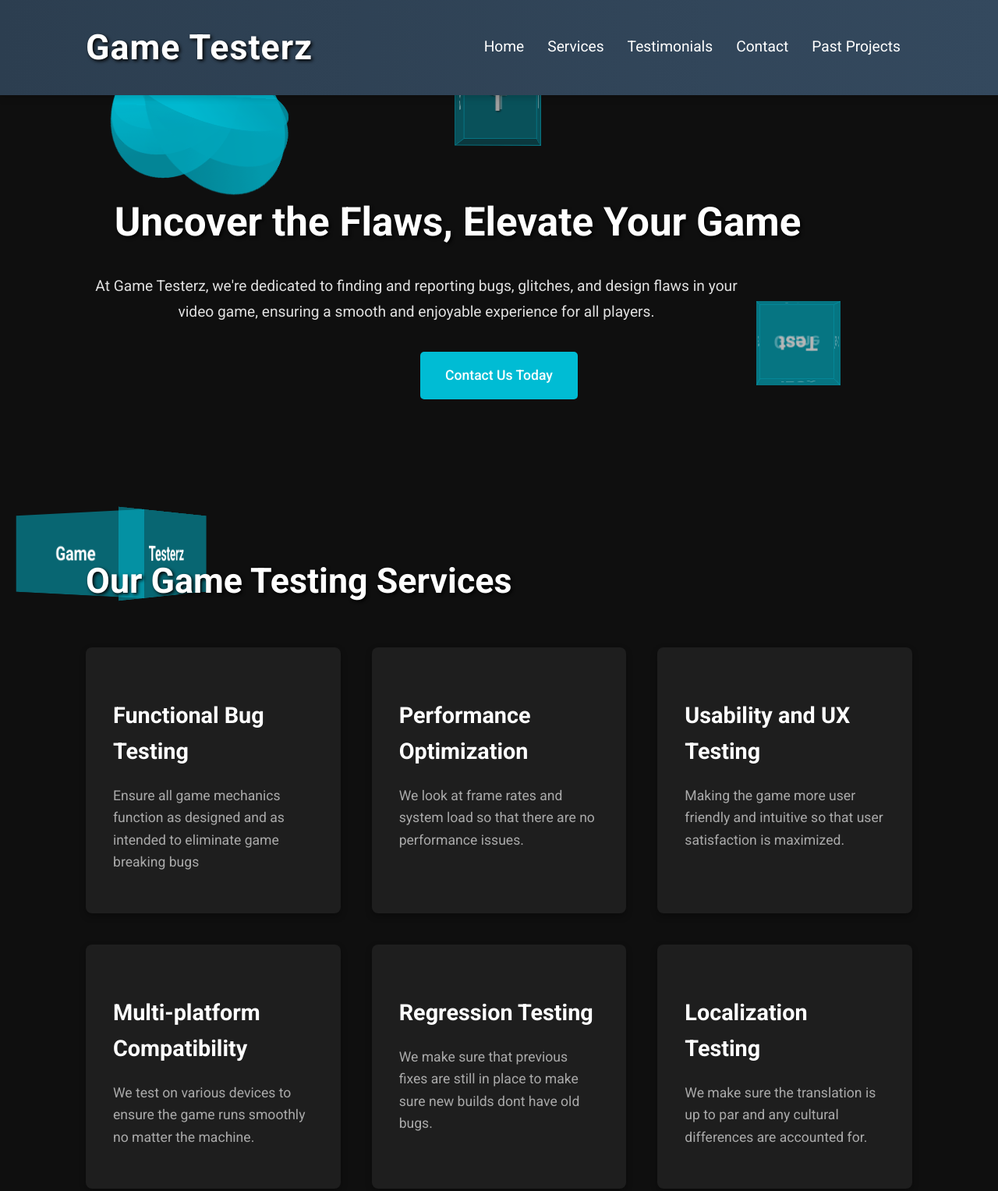
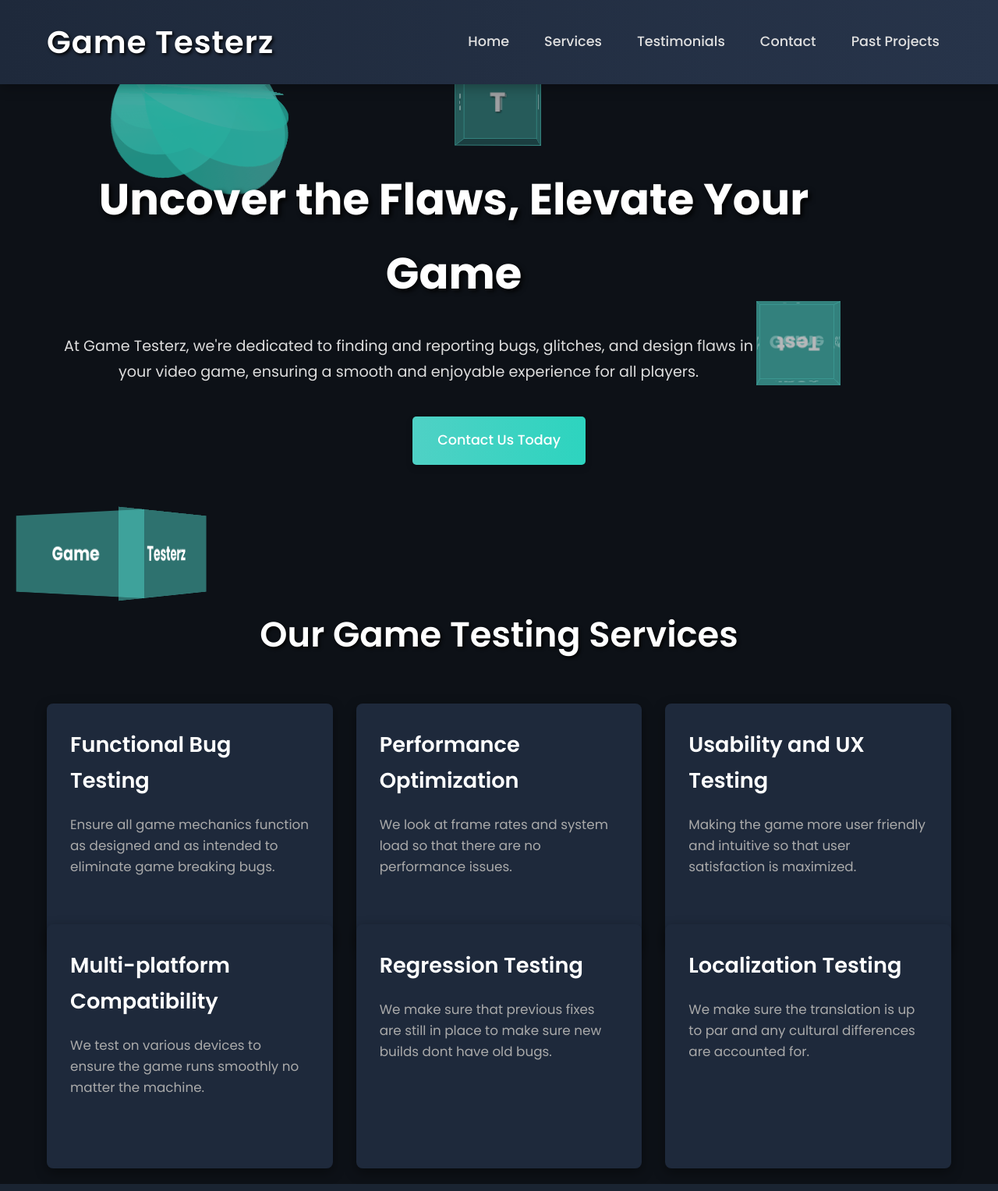
Before and after one commit to nelsenm25/hi, a plain HTML site: page index.html in a window 1280 px wide. Shown: the top 1527 px of the page at 78% size. Drawn offline with Linux system fonts and the light colour scheme.

Commit message:
Update index.html

```diff
--- a/index.html
+++ b/index.html
@@ -4,108 +4,126 @@
     <meta charset="UTF-8">
     <meta name="viewport" content="width=device-width, initial-scale=1.0">
     <title>Game Testerz - Uncover the Flaws</title>
+    <link href="https://fonts.googleapis.com/css2?family=Poppins:wght@300;400;500;600;700&display=swap" rel="stylesheet">
     <style>
-        /* CSS Styles */
-        body {
-            font-family: 'Roboto', sans-serif;
+        /* CSS Reset and General Styles */
+        body, h1, h2, h3, p, ul, li, a {
             margin: 0;
             padding: 0;
-            background-color: #0f0f0f;
-            color: #e0e0e0;
-            overflow-x: hidden;
-            overflow-y: auto;
-            line-height: 1.6;
-            display: flex; /* Added to center content vertically */
-            flex-direction: column; /* Added to ensure content flows correctly */
-            min-height: 100vh; /* Ensure full viewport height */
+            list-style: none;
+            text-decoration: none;
         }
 
+        body {
+            font-family: 'Poppins', sans-serif;
+            background: #0d1117; /* Dark background */
+            color: #f0f0f0; /* Light text */
+            line-height: 1.7;
+            overflow-x: hidden;
+            display: flex;
+            flex-direction: column;
+            min-height: 100vh;
+        }
+
+        .container {
+            max-width: 1200px;
+            margin: 0 auto;
+            padding: 0 20px;
+            box-sizing: border-box;
+        }
+
+        /* Header Styles */
         header {
-            background: linear-gradient(to right, #2c3e50, #34495e);
-            padding: 25px 0;
-            text-align: center;
-            box-shadow: 0 2px 10px rgba(0, 0, 0, 0.2);
+            background: linear-gradient(to right, #1e293b, #27344a);
+            padding: 20px 0;
+            box-shadow: 0 4px 15px rgba(0, 0, 0, 0.3);
+            position: relative;
+            z-index: 100;
+
         }
 
         header .container {
             display: flex;
-            justify-content: space-between; /* Distribute space between title and nav */
-            align-items: center; /* Vertically align items */
+            justify-content: space-between;
+            align-items: center;
         }
 
         header h1 {
-            margin: 0;
-            font-size: 2.8em;
+            font-size: 2.5em;
+            color: #fff;
+            text-shadow: 2px 2px 4px #000;
             letter-spacing: 1px;
-            text-shadow: 2px 2px 4px #000;
-            color: #fff;
+            font-weight: 600;
+
         }
 
         nav {
-            display: flex; /* Ensure nav items are in a row */
+           display: flex;
+           justify-content: flex-end;
+           gap: 15px;
         }
 
         nav a {
-            color: #fff;
-            text-decoration: none;
-            margin: 0 15px; /* Reduced margin for better spacing */
-            font-size: 1.2em;
+            color: #e0e0e0;
+            font-size: 1.1em;
+            padding: 10px 15px;
             transition: color 0.3s ease;
+            font-weight: 500;
+        }
+
+         nav a:hover {
+            color: #5eead4; /* Hover text color */
         }
 
 
-        nav a:hover {
-            color: #00bcd4;
-        }
-
-        .container {
-            max-width: 1100px;
-            margin: 0 auto;
-            padding: 0 20px; /* Add horizontal padding */
-            box-sizing: border-box; /* Include padding in the width calculation */
-        }
-
+        /* Hero Section */
        .hero-section {
-            padding: 80px 0;
+            padding: 100px 0;
             display: flex;
             flex-direction: column;
             align-items: center;
             justify-content: center;
             text-align: center;
             flex: 1;
+            position: relative;
         }
 
         .hero-section h2 {
-            font-size: 3.2em;
-            margin-bottom: 25px;
-            text-shadow: 2px 2px 4px #000;
+            font-size: 3.5em;
+            margin-bottom: 30px;
+            text-shadow: 3px 3px 6px #000;
             color: #fff;
-             max-width: 90%; /* added */
+            font-weight: 700;
+            max-width: 90%;
         }
 
         .hero-section p {
             font-size: 1.2em;
-             margin-bottom: 35px;
-             line-height: 1.7;
-             max-width: 80%; /* added */
+            margin-bottom: 40px;
+            color: #ddd;
+             max-width: 80%;
+
         }
+
 
         .btn {
             display: inline-block;
-            background-color: #00bcd4;
+            background: linear-gradient(to right, #4fd1c5, #2dd4bf);
             color: #fff;
             padding: 16px 32px;
-            text-decoration: none;
             border-radius: 5px;
-            transition: background-color 0.3s ease;
             font-size: 1.1em;
             font-weight: 500;
+            box-shadow: 0 4px 8px rgba(0, 0, 0, 0.2);
+            transition: background 0.3s ease;
         }
 
+
         .btn:hover {
-            background-color: #00a2b8;
+            background: linear-gradient(to right, #3ba89a, #25b2a0); /* Hover background */
         }
 
+        /* Services Section */
         .services-section {
             padding: 80px 0;
         }
@@ -115,43 +133,53 @@
            margin-bottom: 50px;
            text-shadow: 2px 2px 4px #000;
            color: #fff;
+           text-align: center;
+            font-weight: 600;
        }
 
        .service-grid {
             display: grid;
-            grid-template-columns: repeat(auto-fit, minmax(320px, 1fr));
-            gap: 40px;
+            grid-template-columns: repeat(auto-fit, minmax(300px, 1fr));
+            gap: 30px;
             margin-top: 30px;
         }
 
+
        .service-item {
-            background-color: #1e1e1e;
-            padding: 35px;
+            background: #1e293b;
+            padding: 30px;
             border-radius: 8px;
-            text-align: left;
-            box-shadow: 0 4px 8px rgba(0, 0, 0, 0.3);
+            box-shadow: 0 5px 15px rgba(0, 0, 0, 0.4);
             transition: transform 0.3s ease, box-shadow 0.3s ease;
+             height: 100%;
+           display: flex;
+           flex-direction: column;
        }
 
+
         .service-item:hover {
-            transform: translateY(-8px);
-            box-shadow: 0 6px 15px rgba(0, 0, 0, 0.4);
+            transform: translateY(-10px);
+            box-shadow: 0 7px 20px rgba(0, 0, 0, 0.5);
         }
 
         .service-item h3 {
-            font-size: 1.8em;
+            font-size: 1.7em;
             margin-bottom: 20px;
             color: #fff;
+            font-weight: 600;
         }
 
          .service-item p {
-            font-size: 1.1em;
+             font-size: 1.05em;
              line-height: 1.6;
              color: #aaa;
+             flex: 1; /* Let the <p> take all available vertical space. */
          }
 
+
+       /* Testimonials Section */
         .testimonials-section {
-            background-color: #1a1a1a;
+            background-color: #1a2432;
             padding: 80px 0;
         }
 
@@ -160,7 +188,10 @@
            margin-bottom: 50px;
            text-shadow: 2px 2px 4px #000;
            color: #fff;
+           text-align: center;
+           font-weight: 600;
        }
+
 
        .testimonial-slider {
             display: flex;
@@ -170,18 +201,17 @@
         }
 
         .testimonial-card {
-            background-color: #2a2a2a;
+            background: #2a384d;
             padding: 30px;
             border-radius: 8px;
             min-width: 350px;
-            text-align: left;
-            box-shadow: 0 3px 6px rgba(0, 0, 0, 0.2);
+            box-shadow: 0 3px 6px rgba(0, 0, 0, 0.3);
+            flex: 0 0 auto;
         }
 
         .testimonial-card p {
             font-style: italic;
             margin-bottom: 20px;
-            line-height: 1.6;
             color: #ddd;
         }
 
@@ -190,8 +220,9 @@
             color: #fff;
         }
 
+        /* Contact Section */
         .contact-section {
-             padding: 80px 0;
+            padding: 100px 0;
             display: flex;
             flex-direction: column;
             align-items: center;
@@ -200,51 +231,54 @@
             flex: 1;
         }
 
+
          .contact-section h2 {
              font-size: 2.8em;
              margin-bottom: 30px;
              text-shadow: 2px 2px 4px #000;
              color: #fff;
+            font-weight: 600;
             max-width: 90%;
          }
 
          .contact-section p {
              font-size: 1.2em;
-             margin-bottom: 20px;
+             margin-bottom: 30px;
              color: #ddd;
               max-width: 80%;
          }
 
        .contact-section a {
            display: inline-block;
-           background-color: #00bcd4;
+           background: linear-gradient(to right, #4fd1c5, #2dd4bf);
             color: #fff;
             padding: 16px 32px;
-           text-decoration: none;
            border-radius: 5px;
-           transition: background-color 0.3s ease;
            font-size: 1.1em;
             font-weight: 500;
+            box-shadow: 0 4px 8px rgba(0, 0, 0, 0.2);
+           transition: background 0.3s ease;
+
         }
 
         .contact-section a:hover {
-           background-color: #00a2b8;
+            background: linear-gradient(to right, #3ba89a, #25b2a0);
         }
 
+
+        /* Footer */
         footer {
-            background-color: #2c3e50;
+            background-color: #1e293b;
             padding: 25px 0;
             text-align: center;
             box-shadow: 0 -2px 10px rgba(0, 0, 0, 0.2);
-            margin-top: auto; /* Push footer to bottom */
+            margin-top: auto;
         }
-
 
        footer p {
            color: #ddd;
         }
-
-        /* 3D Animation Styles */
+    /* --- 3D Animation Styles --- */
         #animated-sphere-container {
             position: absolute;
             top: 20%;
@@ -255,6 +289,7 @@
             pointer-events: none;
             z-index: -1;
             perspective: 500px;
+            opacity: 0.8;
         }
 
         #animated-sphere {
@@ -271,7 +306,7 @@
              width: 200px;
              height: 200px;
              border-radius: 50%;
-            background: linear-gradient(145deg, #00bcd4 30%, #00a2b8 70%);
+            background: linear-gradient(145deg, #4fd1c5 30%, #2dd4bf 70%);
              opacity: 0.8;
              transform: rotateY(0deg);
              transform-style: preserve-3d;
@@ -341,8 +376,8 @@
             position: absolute;
             width: 100px;
             height: 100px;
-            background: rgba(0, 188, 212, 0.4);
-            border: 1px solid #00bcd4;
+            background: rgba(79, 209, 197, 0.4);
+            border: 1px solid #4fd1c5;
             display: flex;
             justify-content: center;
             align-items: center;
@@ -394,7 +429,7 @@
         /* Animated service Icons */
         .service-item:hover h3 {
             animation: pulseIcon 0.8s ease-in-out;
-            color: #00bcd4;
+            color: #5eead4;
         }
 
         @keyframes pulseIcon {
@@ -409,7 +444,6 @@
             }
         }
 
-
         /* 3D Rotating Text */
         #rotating-text-container {
              position: absolute;
@@ -419,7 +453,6 @@
             perspective: 800px;
             pointer-events: none;
             z-index: -1;
-
         }
 
         #rotating-text {
@@ -441,27 +474,26 @@
            color: #fff;
            font-weight: bold;
            backface-visibility: hidden;
-
        }
 
         .text-face:nth-child(1) {
              transform: rotateY(0deg) translateZ(50px);
-            background: rgba(0, 188, 212, 0.5);
+           background: rgba(79, 209, 197, 0.5);
        }
 
         .text-face:nth-child(2) {
             transform: rotateY(90deg) translateZ(100px);
-            background: rgba(0, 188, 212, 0.5);
+            background: rgba(79, 209, 197, 0.5);
         }
 
         .text-face:nth-child(3) {
            transform: rotateY(180deg) translateZ(50px);
-            background: rgba(0, 188, 212, 0.5);
+            background: rgba(79, 209, 197, 0.5);
        }
 
         .text-face:nth-child(4) {
             transform: rotateY(270deg) translateZ(100px);
-            background: rgba(0, 188, 212, 0.5);
+            background: rgba(79, 209, 197, 0.5);
         }
 
         @keyframes rotateText {
@@ -496,8 +528,8 @@
             position: absolute;
            width: 100px;
             height: 100px;
-            background: rgba(0, 188, 212, 0.6);
-            border: 1px solid #00bcd4;
+             background: rgba(79, 209, 197, 0.6);
+            border: 1px solid #4fd1c5;
             display: flex;
             justify-content: center;
             align-items: center;
@@ -539,7 +571,6 @@
             }
         }
     </style>
-    <link href="https://fonts.googleapis.com/css2?family=Roboto:wght@400;500;700&display=swap" rel="stylesheet">
 </head>
 <body>
 
@@ -614,7 +645,7 @@
         <div class="service-grid">
             <div class="service-item">
                 <h3>Functional Bug Testing</h3>
-                <p>Ensure all game mechanics function as designed and as intended to eliminate game breaking bugs</p>
+                <p>Ensure all game mechanics function as designed and as intended to eliminate game breaking bugs.</p>
             </div>
             <div class="service-item">
                 <h3>Performance Optimization</h3>
@@ -676,16 +707,15 @@
         <p>© 2024 Game Testerz. All rights reserved.</p>
     </div>
 </footer>
+
 <script>
-
-
     // Parallax Effect
     window.addEventListener('scroll', function () {
         const scrollPosition = window.scrollY;
         const sphereContainer = document.getElementById("animated-sphere-container");
         sphereContainer.style.transform = `translate(-50%, -50%) translateY(${scrollPosition * 0.1}px)`;
     });
+</script>
 
-</script>
 </body>
 </html>
```
Lines whose indentation alone changed are shown as unchanged.
